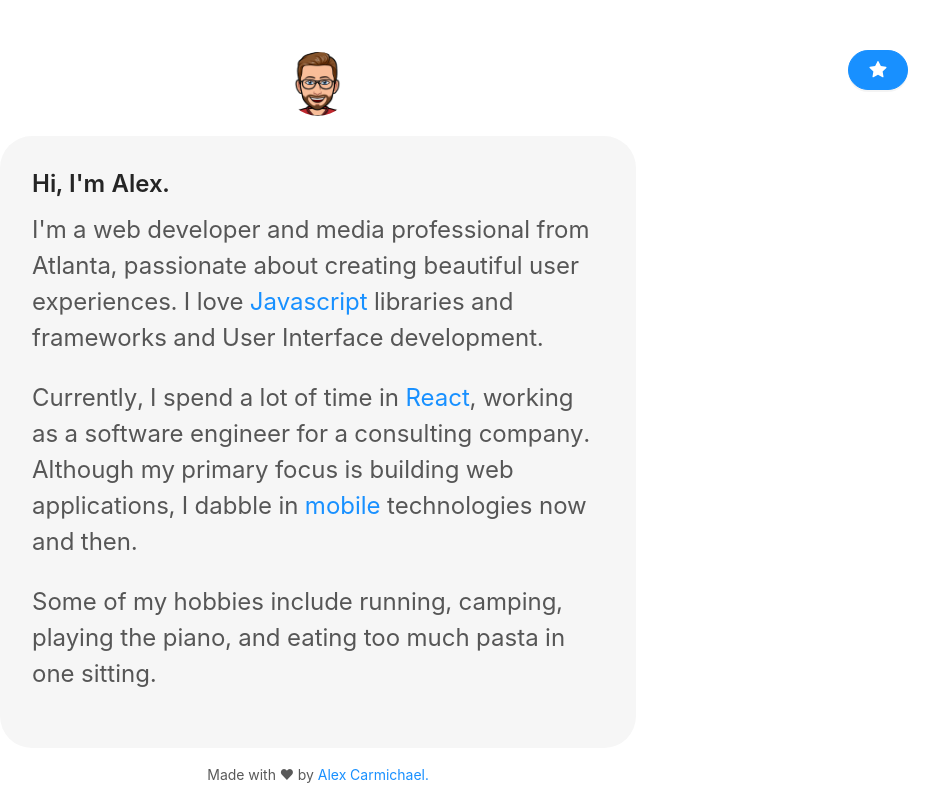
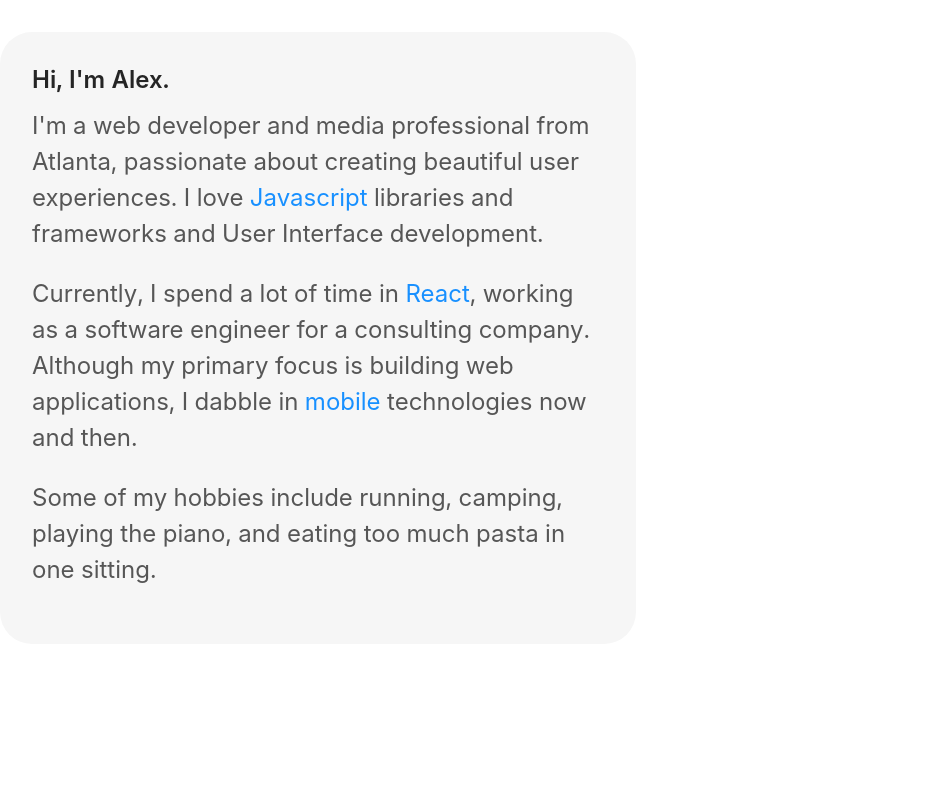
Before and after one commit to alexcarmichael/alexcarm-site, a React (Create React App) app: page / in a window 1280 px wide. Shown: the whole page, without its empty margins (322-1261 px from the left). Built offline with nearby package versions, Linux system fonts and the light colour scheme; the HTML template or start-up script is replaced by a standard one; a web font is replaced by a local one.

Commit message:
add framer motion

```diff
--- a/package.json
+++ b/package.json
@@ -17,7 +17,8 @@
     "react-app-rewired": "^2.1.5",
     "react-dom": "^16.13.1",
     "react-router-dom": "^5.2.0",
-    "react-scripts": "3.4.0"
+    "react-scripts": "3.4.0",
+    "styled-components": "^5.2.0"
   },
   "scripts": {
     "start": "react-app-rewired start",
--- a/src/App.js
+++ b/src/App.js
@@ -4,10 +4,12 @@ import { HomePage } from './components/Homepage';
 import { Projects } from './components/Projects';
 
 import { BrowserRouter as Router, Switch, Route } from 'react-router-dom';
+import { AnimatePresence } from 'framer-motion';
 import './App.css';
 
 const App = () => {
   return (
+    <AnimatePresence exitBeforeEnter>
       <Router>
         <div className='App'>
           <Switch>
@@ -16,6 +18,7 @@ const App = () => {
           </Switch>
         </div>
       </Router>
+    </AnimatePresence>
   );
 };
 
--- a/src/components/Layout.js
+++ b/src/components/Layout.js
@@ -1,15 +1,18 @@
 import React from 'react';
-
+import { motion } from 'framer-motion';
 import { Header } from './Header';
 import { Footer } from './Footer';
 
-export const Layout = (props) => {
+export const Layout = ({ title, route, header, footer, children }) => {
   return (
-    <div>
-      <Header cta={{ title: 'Projects', route: '/projects' }} />
-      {props.children}
-      <Footer />
-    </div>
+    <motion.div
+      initial={{ opacity: 0 }}
+      exit={{ opacity: 0 }}
+      animate={{ opacity: 1 }}>
+      {header && <Header title={title} route={route} />}
+      {children}
+      {footer && <Footer />}
+    </motion.div>
   );
 };
 
```
Also changed, not shown: 1 other file (tests, documents, lock files or other folders). Lines whose indentation alone changed are shown as unchanged.
